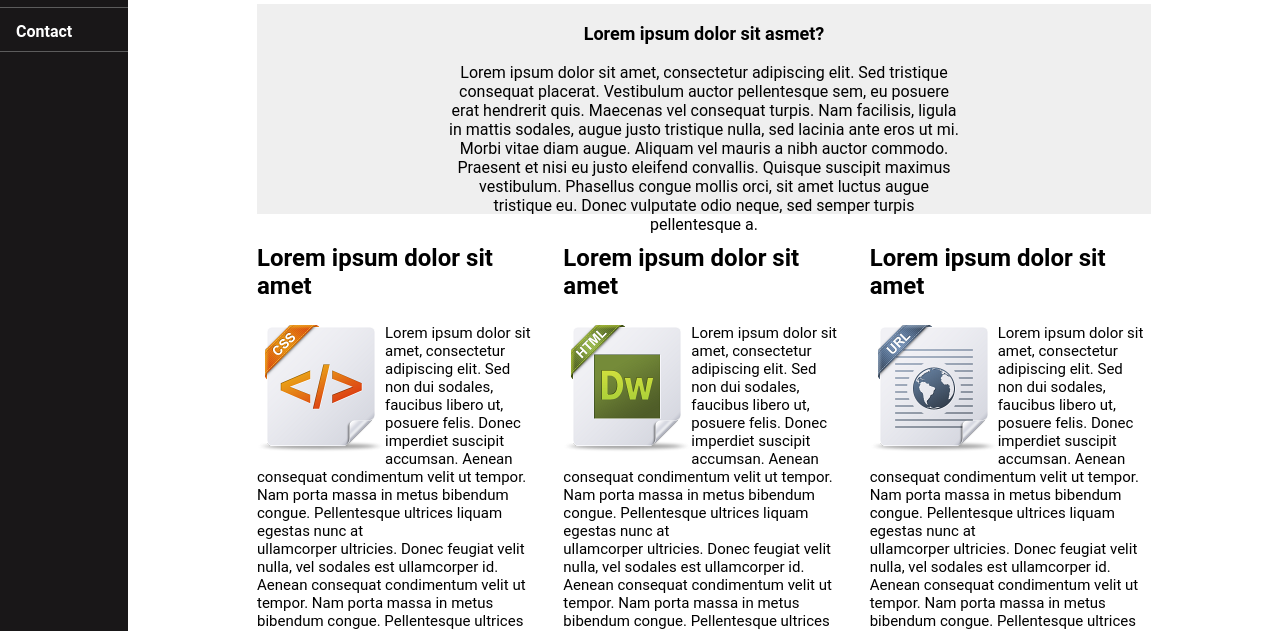
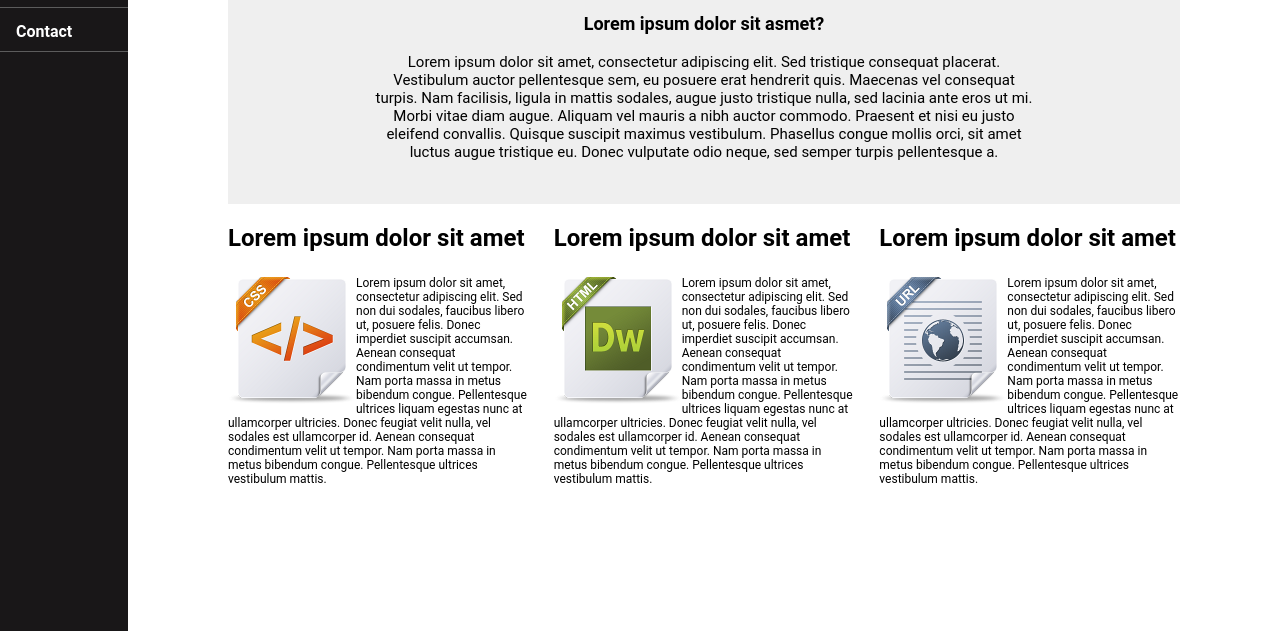
Before and after one commit to T-Rain0811/test_intern, a plain HTML site: page index.html in a window 1280 px wide. Shown: the part 168-799 px from the top of the page. Drawn offline with Linux system fonts and the light colour scheme.

Commit message:
third commit

```diff
--- a/assest/css/responsive.css
+++ b/assest/css/responsive.css
@@ -6,21 +6,23 @@
     }
     .body{
         width: 90%;
+        padding: 0 100px;
     }
     .img_header{
         margin: 20px auto;
     }
     .content_big{
         width: 100%;
+        margin: 20px auto;
     }
     .content_big_tittle{
         padding-top: 19px;
     }
     .content_big_heading{
-        padding: 19px 192px 38px;
+        padding: 19px 147px 38px;
     }
     .content_small{
-        font-size: 15px;
+        font-size: 12px;
         margin-top: 20px;
     }
     .content_small_first{
--- a/assest/css/style.css
+++ b/assest/css/style.css
@@ -44,7 +44,7 @@
     margin: 20px auto;
 }
 .content_big{
-    margin: 30px auto;
+    margin: 40px auto;
     width: 1510px;
     height: 210px;
     background: #EFEFEF;
@@ -59,7 +59,7 @@
 }
 .content_big_heading{
     padding: 18px 269px 38px;
-    font-size: 16px;
+    font-size: 15px;
 }
 .content_small{
     display: flex;
```
